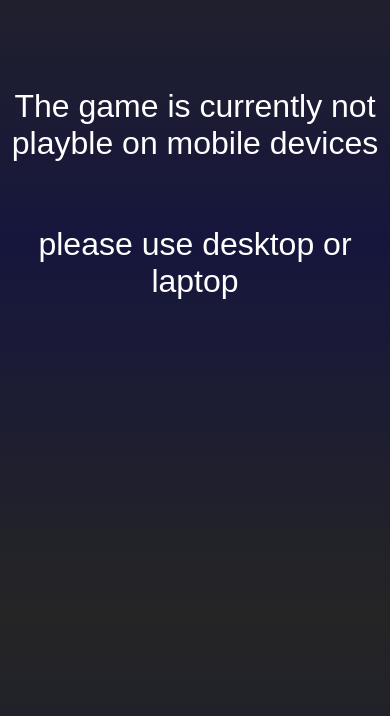
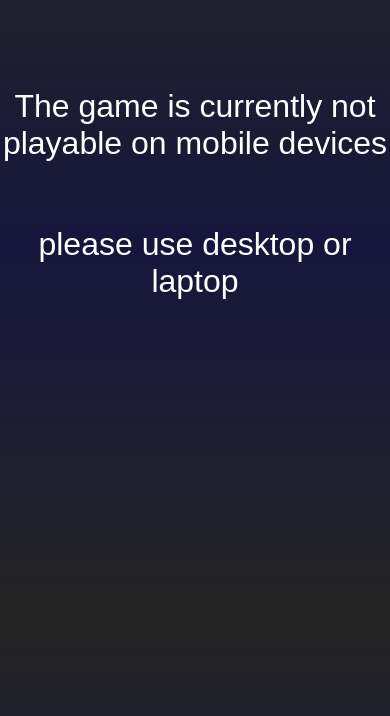
Before and after one commit to Aryan-coder/TicTacToe, a plain HTML site: page index.html in a window 390 px wide. Shown: the part 128-844 px from the top of the page. Drawn offline with Linux system fonts and the light colour scheme.

Commit message:
Update index.html

```diff
--- a/index.html
+++ b/index.html
@@ -9,7 +9,7 @@
 <body>
     <div id="incompatable-message">
         <p>
-            The game is currently not playble on mobile devices
+            The game is currently not playable on mobile devices
         </p>
         <p>
             please use desktop or laptop
```
